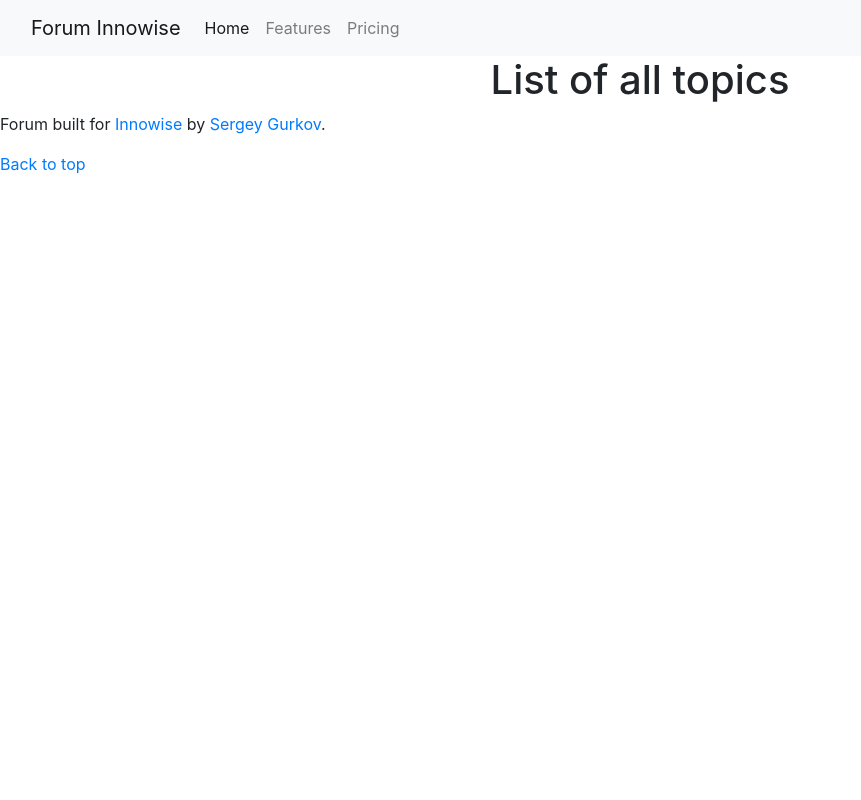
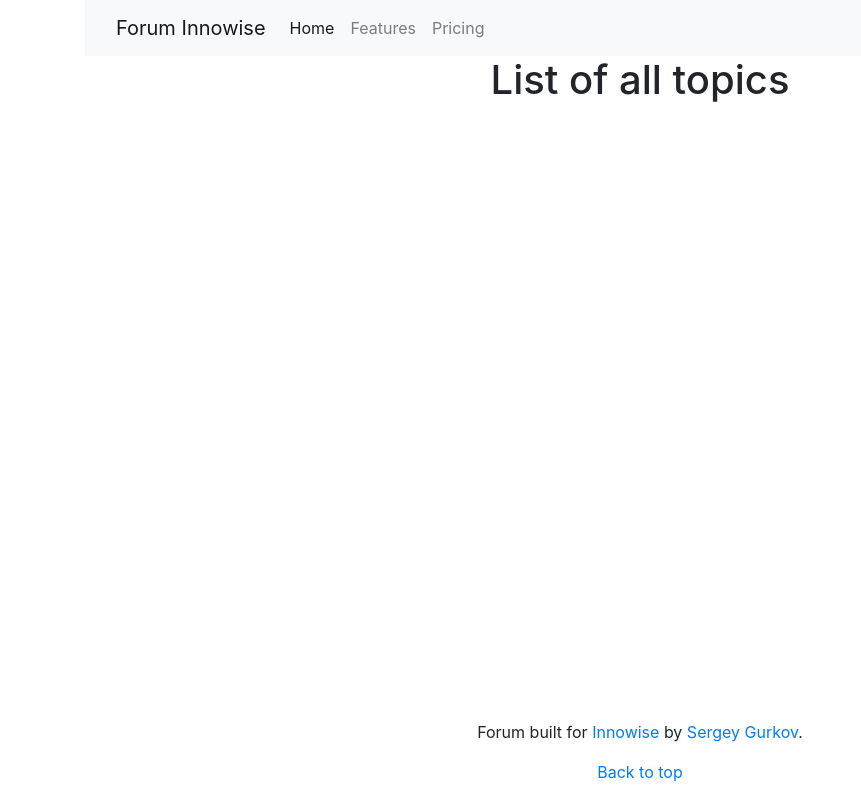
Before and after one commit to biggreenrm/forum_innowise, a Django app: page / in a window 1280 px wide. Shown: the whole page, without its empty margins (0-861 px from the left). Run offline with Django 3.2, Linux system fonts and the light colour scheme; data that the repository does not hold is empty; some libraries are stand-ins or nearby versions.

Commit message:
stick footer do the bottom of the page

```diff
--- a/topic/static/css/style.css
+++ b/topic/static/css/style.css
@@ -1,3 +1,26 @@
+html,
+body {
+    height: 100%;
+}
+
 h1 {
     text-align: center;
 }
+
+.footer {
+    text-align: center;
+}
+
+.wrapper {
+	display: flex;
+	flex-direction: column;
+	min-height: 100%;
+}
+
+.content {
+	flex: 1 0 auto;
+}
+
+.footer {
+	flex: 0 0 auto;
+}
--- a/topic/templates/topic/base.html
+++ b/topic/templates/topic/base.html
@@ -13,6 +13,7 @@
     <title>Forum Innowise</title>
 </head>
 <body>
+    <div class="container wrapper">
         <!-- header -->
         <div class="header">
             <nav class="navbar navbar-expand-lg navbar-light bg-light">
@@ -33,8 +34,7 @@
         </div>
 
         <!-- main body -->
-
-    <div class="container">
+        <div class="content">
         {% block content %}
 
         {% endblock %}
@@ -47,5 +47,6 @@
                 <a href="#">Back to top</a>
             </p>
         </div>
+    </div>
 </body>
 </html>
```
Lines whose indentation alone changed are shown as unchanged.
